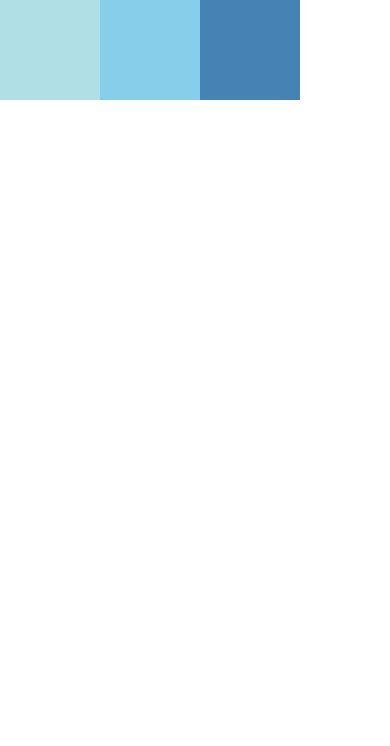
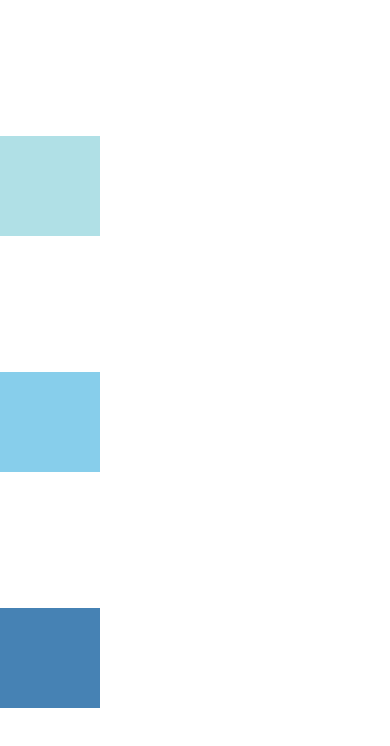
Before and after one commit to ytkt/ReactNativePlayground, a React Native app: screen / in a window 390 px wide. Shown: the top 746 px of the page. Built offline with nearby package versions, Linux system fonts and the light colour scheme.

Commit message:
Learn about justify content

```diff
--- a/App.js
+++ b/App.js
@@ -4,7 +4,16 @@ import { StyleSheet, Text, View, Image } from 'react-native';
 export default class App extends React.Component {
   render() {
     return (
-        <View style={{flex: 1, flexDirection: 'row'}}>
+        <View style={{
+          flex: 1,
+          flexDirection: 'column',
+//          justifyContent: 'space-between',
+//          justifyContent: 'flex-start',
+//          justifyContent: 'center',
+//          justifyContent: 'flex-end',
+//          justifyContent: 'space-around',
+          justifyContent: 'space-evenly',
+        }}>
         <View style={{width: 100, height: 100, backgroundColor: 'powderblue'}} />
         <View style={{width: 100, height: 100, backgroundColor: 'skyblue'}} />
         <View style={{width: 100, height: 100, backgroundColor: 'steelblue'}} />
```
